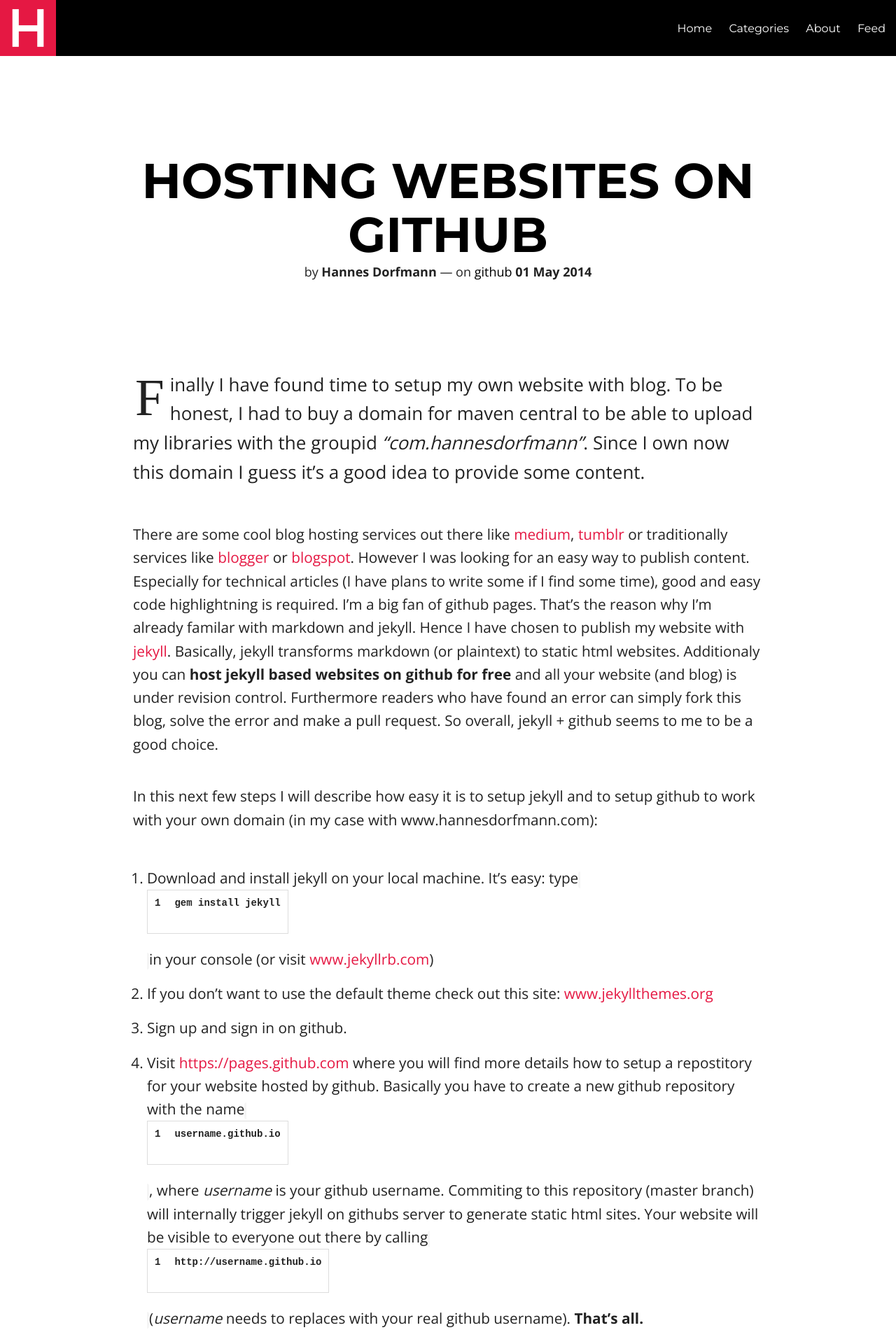
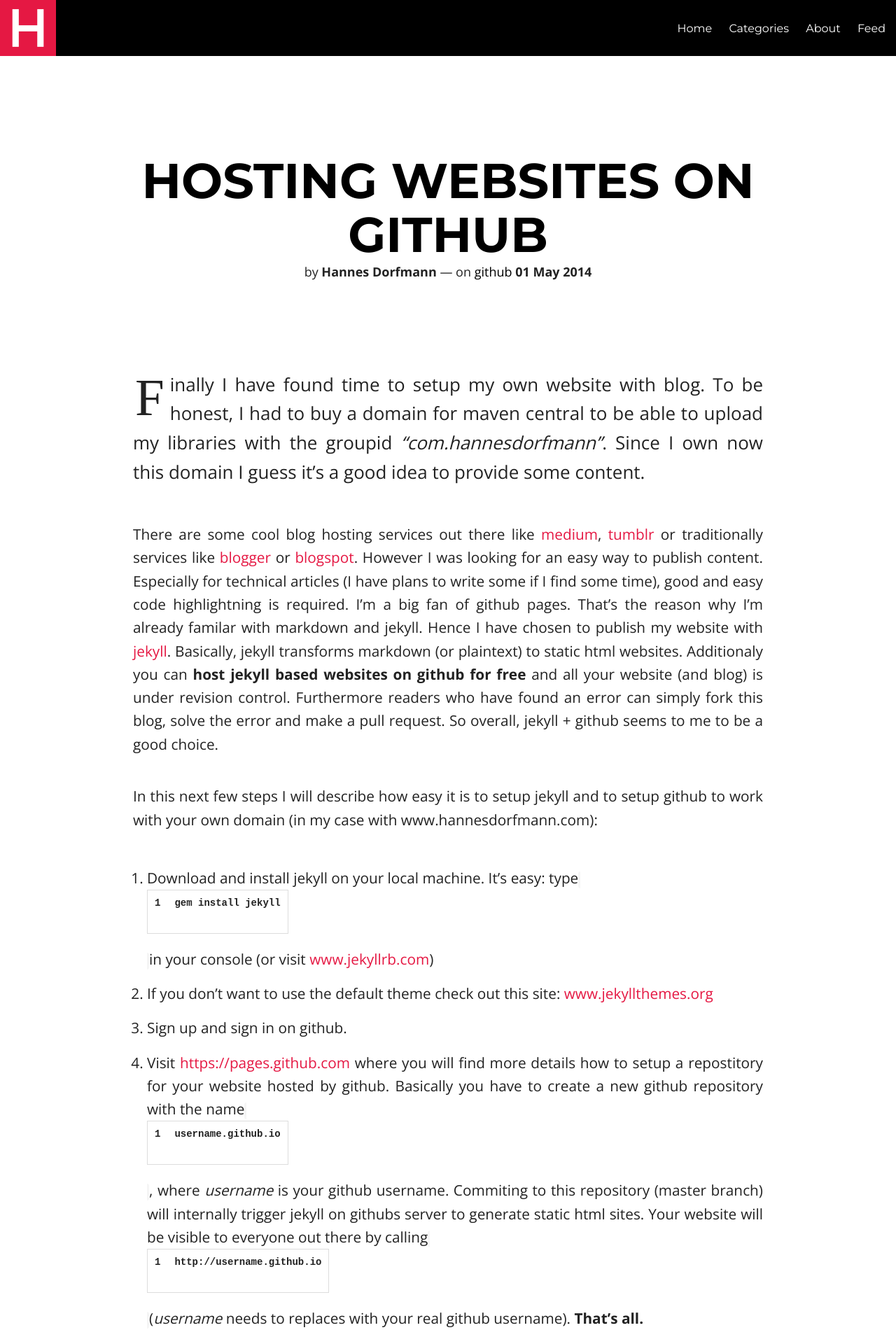
Before and after one commit to sockeqwe/website-old, a Jekyll site: the page built from _posts/2014-05-01-hosting-websites-with-jekyll-on-github.md, in a window 1280 px wide. Shown: the top 1920 px of the page at 70% size. Built offline with Jekyll 4.4.1, drawn with Linux system fonts in a browser that asks for light colours; nearby versions of some CDN libraries; comment, search, counter and statistics services are not loaded.

Commit message:
justify text align

```diff
--- a/assets/css/post.css
+++ b/assets/css/post.css
@@ -182,7 +182,9 @@ html, body, .notepad-post-container, .notepad-post-header {
     -moz-osx-font-smoothing: grayscale; }
   .post-template .notepad-post-content {
     margin: 0 auto;
-    padding: 0; }
+    padding: 0;
+    text-align: justify;
+    }
     .post-template .notepad-post-content > div:not(.notepad-post-title) {
       margin: -25% auto 0;
       padding-left: 1.875rem;
```
